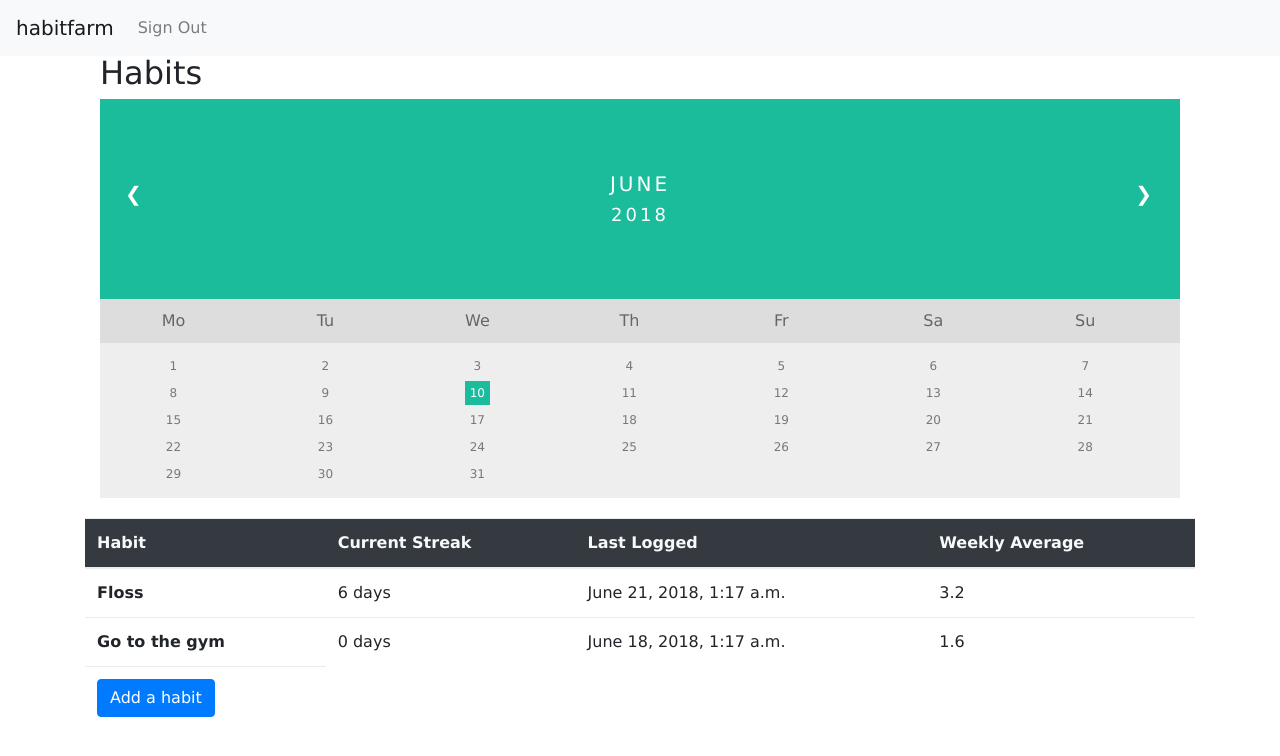
After one commit to habitfarm/habitfarm, a Django app: page /habits/ in a window 1280 px wide. The commit adds this page. Shown: the top 756 px of the page. Run offline with Django 3.2, Linux system fonts and the light colour scheme; the visitor is signed in with stand-in values (Sample User, id 1); some libraries are stand-ins or nearby versions.

Commit message:
hf-5: add basic structure for habits app and initial html

```diff
--- a/config/urls.py
+++ b/config/urls.py
@@ -6,7 +6,11 @@ from django.views.generic import TemplateView
 from django.views import defaults as default_views
 
 urlpatterns = [
-    path("", TemplateView.as_view(template_name="pages/home.html"), name="home"),
+    # path("", TemplateView.as_view(template_name="pages/home.html"), name="home"),
+    path(
+        "",
+        include("webapp.urls", namespace="webapp"),
+    ),
     path(
         "about/",
         TemplateView.as_view(template_name="pages/about.html"),
--- /dev/null
+++ b/habitfarm/static/css/calendar.css
@@ -0,0 +1,83 @@
+/* styles for rendering a calendar */
+
+* {box-sizing: border-box;}
+ul {list-style-type: none;}
+body {font-family: Verdana, sans-serif;}
+
+.month {
+    padding: 70px 25px;
+    width: 100%;
+    background: #1abc9c;
+    text-align: center;
+}
+
+.month ul {
+    margin: 0;
+    padding: 0;
+}
+
+.month ul li {
+    color: white;
+    font-size: 20px;
+    text-transform: uppercase;
+    letter-spacing: 3px;
+}
+
+.month .prev {
+    float: left;
+    padding-top: 10px;
+}
+
+.month .next {
+    float: right;
+    padding-top: 10px;
+}
+
+.weekdays {
+    margin: 0;
+    padding: 10px 0;
+    background-color: #ddd;
+}
+
+.weekdays li {
+    display: inline-block;
+    width: 13.6%;
+    color: #666;
+    text-align: center;
+}
+
+.days {
+    padding: 10px 0;
+    background: #eee;
+    margin: 0;
+}
+
+.days li {
+    list-style-type: none;
+    display: inline-block;
+    width: 13.6%;
+    text-align: center;
+    margin-bottom: 5px;
+    font-size:12px;
+    color: #777;
+}
+
+.days li .active {
+    padding: 5px;
+    background: #1abc9c;
+    color: white !important
+}
+
+/* Add media queries for smaller screens */
+@media screen and (max-width:720px) {
+    .weekdays li, .days li {width: 13.1%;}
+}
+
+@media screen and (max-width: 420px) {
+    .weekdays li, .days li {width: 12.5%;}
+    .days li .active {padding: 2px;}
+}
+
+@media screen and (max-width: 290px) {
+    .weekdays li, .days li {width: 12.2%;}
+}
--- a/habitfarm/static/css/project.css
+++ b/habitfarm/static/css/project.css
@@ -11,3 +11,7 @@
   background-color: #f2dede;
   border-color: #eed3d7;
 }
+
+.top-buffer {
+  margin-top: 20px;
+}
--- a/habitfarm/templates/base.html
+++ b/habitfarm/templates/base.html
@@ -39,21 +39,11 @@
         <button class="navbar-toggler navbar-toggler-right" type="button" data-toggle="collapse" data-target="#navbarSupportedContent" aria-controls="navbarSupportedContent" aria-expanded="false" aria-label="Toggle navigation">
           <span class="navbar-toggler-icon"></span>
         </button>
-        <a class="navbar-brand" href="{% url 'home' %}">habitfarm</a>
+        <a class="navbar-brand" href="">habitfarm</a>
 
         <div class="collapse navbar-collapse" id="navbarSupportedContent">
           <ul class="navbar-nav mr-auto">
-            <li class="nav-item active">
-              <a class="nav-link" href="{% url 'home' %}">Home <span class="sr-only">(current)</span></a>
-            </li>
-            <li class="nav-item">
-              <a class="nav-link" href="{% url 'about' %}">About</a>
-            </li>
             {% if request.user.is_authenticated %}
-              <li class="nav-item">
-                {# URL provided by django-allauth/account/urls.py #}
-                <a class="nav-link" href="{% url 'users:detail' request.user.username  %}">{% trans "My Profile" %}</a>
-              </li>
               <li class="nav-item">
                 {# URL provided by django-allauth/account/urls.py #}
                 <a class="nav-link" href="{% url 'account_logout' %}">{% trans "Sign Out" %}</a>
--- /dev/null
+++ b/habitfarm/templates/habits/_calendar.html
@@ -0,0 +1,58 @@
+{% load static %}
+
+<link rel="stylesheet" href="{% static 'css/calendar.css' %}">
+
+<div class="month">
+  <ul>
+    <li class="prev">&#10094;</li>
+    <li class="next">&#10095;</li>
+    <li>
+      June<br>
+      <span style="font-size:18px">2018</span>
+    </li>
+  </ul>
+</div>
+
+<ul class="weekdays">
+  <li>Mo</li>
+  <li>Tu</li>
+  <li>We</li>
+  <li>Th</li>
+  <li>Fr</li>
+  <li>Sa</li>
+  <li>Su</li>
+</ul>
+
+<ul class="days">
+  <li>1</li>
+  <li>2</li>
+  <li>3</li>
+  <li>4</li>
+  <li>5</li>
+  <li>6</li>
+  <li>7</li>
+  <li>8</li>
+  <li>9</li>
+  <li><span class="active">10</span></li>
+  <li>11</li>
+  <li>12</li>
+  <li>13</li>
+  <li>14</li>
+  <li>15</li>
+  <li>16</li>
+  <li>17</li>
+  <li>18</li>
+  <li>19</li>
+  <li>20</li>
+  <li>21</li>
+  <li>22</li>
+  <li>23</li>
+  <li>24</li>
+  <li>25</li>
+  <li>26</li>
+  <li>27</li>
+  <li>28</li>
+  <li>29</li>
+  <li>30</li>
+  <li>31</li>
+</ul>
--- /dev/null
+++ b/habitfarm/templates/habits/habit_list.html
@@ -0,0 +1,44 @@
+{% extends "base.html" %}
+{% load static i18n %}
+{% block title %}Habits{% endblock %}
+
+{% block content %}
+<div class="container">
+  <h2>Habits</h2>
+
+  {% include 'habits/_calendar.html' %}
+
+  <div class="row" style="margin-top: 20px">
+    <table class="table">
+      <thead class="bg-dark text-light">
+        <tr>
+          <th scope="col">Habit</th>
+          <th scope="col">Current Streak</th>
+          <th scope="col">Last Logged</th>
+          <th scope="col">Weekly Average</th>
+        </tr>
+      </thead>
+      <tbody>
+        {% for habit in habits %}
+          <tr>
+            <th scope="row">{{ habit.name }}</td>
+            <td>{{ habit.currentStreak }} {{habit.schedule}}</td>
+            <td>{{ habit.lastLogEntry }}</td>
+            <td>{{ habit.weeklyAverage }}</td>
+          </tr>
+        {% endfor %}
+        <tr>
+          <td>
+            <a class="btn btn-primary"
+               href="{% url 'webapp:habits:create' %}"
+               role="button">
+              Add a habit
+            </a>
+          </td>
+        </tr>
+      </tbody>
+
+    </table>
+  </div>
+</div>
+{% endblock content %}
--- /dev/null
+++ b/webapp/habits/urls.py
@@ -0,0 +1,9 @@
+from django.urls import path
+
+from . import views
+
+app_name = 'habits'
+urlpatterns = [
+    path("", view=views.habit_list, name='list'),
+    path("create", view=views.habit_create, name='create'),
+]
--- /dev/null
+++ b/webapp/habits/views.py
@@ -0,0 +1,67 @@
+from datetime import datetime
+
+from dateutil.relativedelta import relativedelta
+from django.contrib import messages
+from django.http import HttpResponseRedirect
+from django.shortcuts import render
+from django.urls import reverse
+
+# sample data for html click-through
+habits = [
+    {
+        'name': 'Floss',
+        'description': 'Dentist says I should do it, so I\'m gonna do it, damn it!',
+        'currentStreak': 6,
+        'schedule': 'days',
+        'lastLogEntry': datetime.now(),
+        'weeklyAverage': 3.2,
+    },
+    {
+        'name': 'Go to the gym',
+        'description': 'Gotta get back in shape.',
+        'currentStreak': 0,
+        'schedule': 'days',
+        'lastLogEntry': datetime.now() - relativedelta(days=3),
+        'weeklyAverage': 1.6,
+    },
+]
+
+
+def habit_list(request):
+    """
+    Place holder for habits list view so we can do the html click-through.
+    This view will eventually provide data for the main habits page.
+
+    This is a function based view, but we may want to look into a
+    django.views.generic.ListView class based view when we get our
+    model going. An example can be found at
+    habitfarm.users.views.UserListView
+    """
+    context = {
+        'habits': habits,
+    }
+    return render(request, 'habits/habit_list.html', context)
+
+
+def habit_create(request):
+    """
+    Place holder for habits create view so we can do the html click-through.
+    This will eventually validate the form and add a new Habit object.
+
+    This is a function based view, but we may want to look into a
+    django.views.generic.CreateView class based view when we get our model
+    going.
+    """
+    if request.POST:
+        habits.append({
+            'name': request.POST.get('name'),
+            'description': request.POST.get('description'),
+            'schedule': request.POST.get('schedule'),
+            'currentStreak': 0,
+            'lastLogEntry': '-',
+            'weeklyAverage': '-',
+        })
+        messages.success(request, 'Habit added!')
+        return HttpResponseRedirect(reverse('webapp:habits:list'))
+    else:
+        return render(request, 'habits/habit_create.html')
--- /dev/null
+++ b/webapp/middleware.py
@@ -0,0 +1,30 @@
+from re import compile
+
+from django.conf import settings
+from django.http import HttpResponseRedirect
+from django.urls import reverse
+
+# compiles regex expressions that for paths that do not require
+# authentication
+EXEMPT_URLS = [compile(expr) for expr in settings.LOGIN_EXEMPT_URLS]
+
+
+class AuthRequiredMiddleware(object):
+    """
+    Middleware that requires a user to be authenticated to access any views.
+    Unauthenticated users will be redirected to the login page.
+    """
+    def __init__(self, get_response):
+        self.get_response = get_response
+
+    def __call__(self, request):
+        if not request.user.is_authenticated:
+            # gets the path after the slash
+            path = request.path_info.lstrip('/')
+
+            # checks if the path is in exempt urls
+            if not any(m.match(path) for m in EXEMPT_URLS):
+                # redirects to login page
+                return HttpResponseRedirect(reverse('account_login'))
+        # user is authenticated, allow through
+        return self.get_response(request)
--- /dev/null
+++ b/webapp/urls.py
@@ -0,0 +1,12 @@
+from django.urls import include, path
+
+from . import views
+
+app_name = 'webapp'
+urlpatterns = [
+    path("", view=views.home, name='home'),
+    path(
+        "habits/",
+        include("webapp.habits.urls", namespace="habits"),
+    ),
+]
```
Also changed, not shown: config/settings/base.py (+6 -1 lines), habitfarm/templates/habits/habit_create.html (added, +33 -0 lines), webapp/views.py (+9 -2 lines), db.sqlite3 (deleted), 3 other files.
